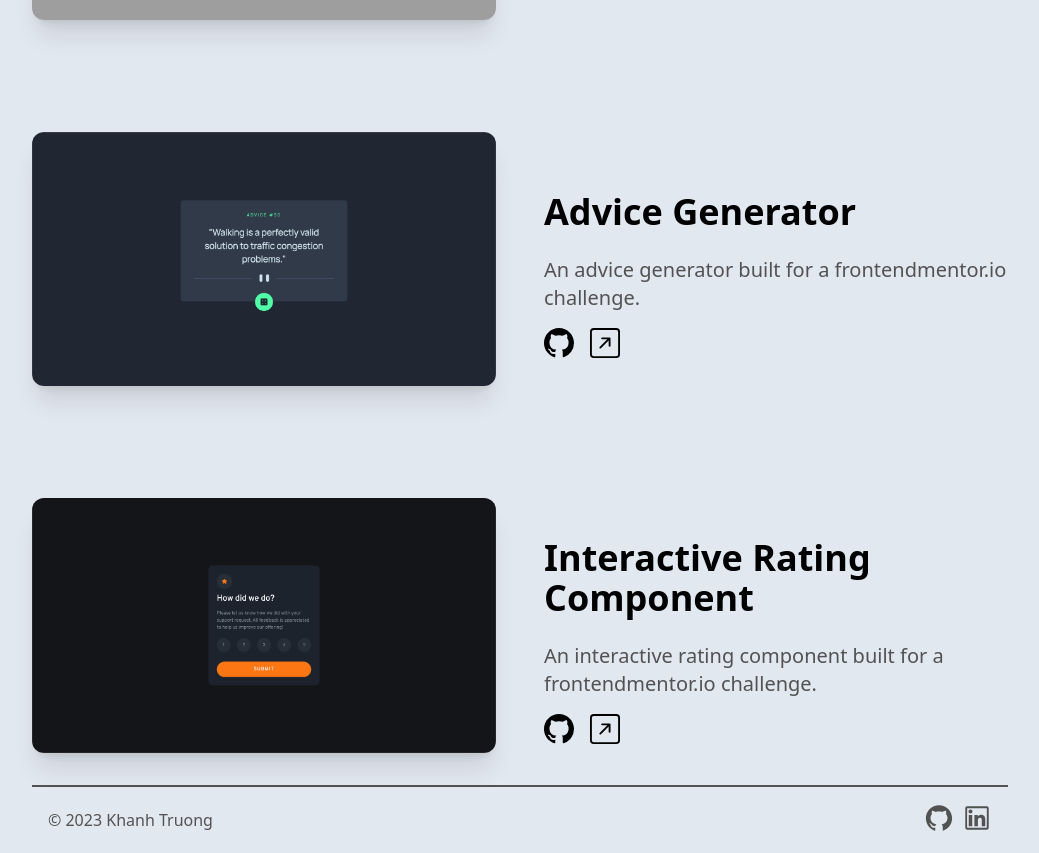
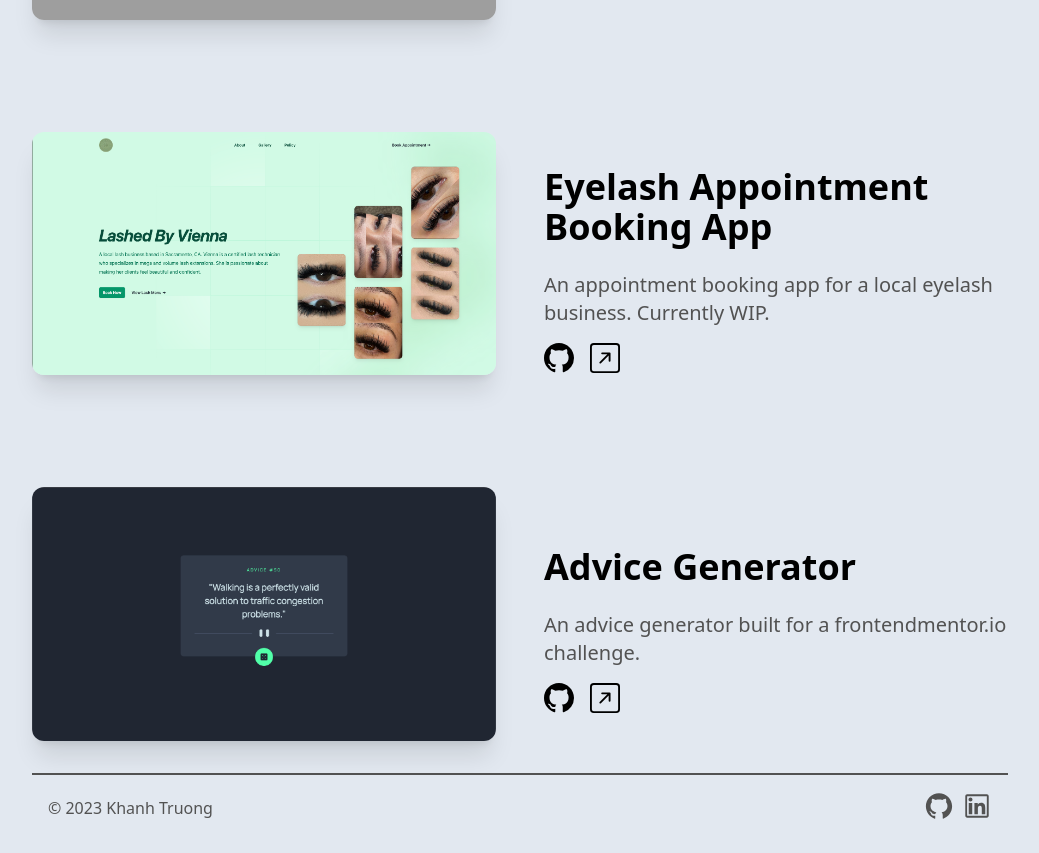
Before and after one commit to khanhtruong0808/kt-portfolio, a Next.js app: page / in a window 1280 px wide. Shown: the part 2080-2933 px from the top of the page, without its empty margins (120-1159 px from the left). Built offline with nearby package versions, Linux system fonts and the light colour scheme; grey boxes are pictures that could not be loaded.

Commit message:
add vienna's lash project

```diff
--- a/src/components/ProjectsSection.tsx
+++ b/src/components/ProjectsSection.tsx
@@ -14,29 +14,28 @@ const projects = [
     link: "https:tea-rex.vercel.app",
   },
   {
+    name: "Eyelash Appointment Booking App",
+    description:
+      "An appointment booking app for a local eyelash business. Currently WIP.",
+    image: "/lashed-by-vienna.png",
+    github: "https://github.com/khanhtruong0808/lashed-by-vienna",
+    link: "https://lashed-by-vienna.vercel.app/",
+  },
+  {
     name: "Advice Generator",
     description: "An advice generator built for a frontendmentor.io challenge.",
     image: "/advice-generator.png",
     github: "https://github.com/khanhtruong0808/advice-generator-app",
     link: "https://advice-generator-app-ten-sepia.vercel.app/",
   },
-  {
-    name: "Interactive Rating Component",
-    description:
-      "An interactive rating component built for a frontendmentor.io challenge.",
-    image: "/rating-comp.png",
-    github:
-      "https://github.com/khanhtruong0808/interactive-rating-component-main",
-    link: "https://interactive-rating-component-main-khaki-gamma.vercel.app/",
-  },
 ];
 
 const ProjectsSection = () => {
   return (
     <section id="projects">
-      <h1 className="my-10 text-center font-bold text-4xl">
+      <h1 className="my-10 text-center text-4xl font-bold">
         Projects
-        <hr className="w-6 h-1 mx-auto my-4 bg-cyan-500 border-0 rounded"></hr>
+        <hr className="mx-auto my-4 h-1 w-6 rounded border-0 bg-cyan-500"></hr>
       </h1>
 
       <div className="flex flex-col space-y-28">
@@ -44,7 +43,7 @@ const ProjectsSection = () => {
           return (
             <div key={idx}>
               <SlideUp offset="-300px 0px -300px 0px">
-                <div className="flex flex-col animate-slideUpCubiBezier animation-delay-2 md:flex-row md:space-x-12 items-start md:items-center">
+                <div className="animation-delay-2 flex animate-slideUpCubiBezier flex-col items-start md:flex-row md:items-center md:space-x-12">
                   <div className="md:w-1/2">
                     <Link href={project.link}>
                       <Image
@@ -52,26 +51,26 @@ const ProjectsSection = () => {
                         alt=""
                         width={1000}
                         height={1000}
-                        className="rounded-xl shadow-xl hover:opacity-70 object-fill"
+                        className="rounded-xl object-fill shadow-xl hover:opacity-70"
                       />
                     </Link>
                   </div>
                   <div className="mt-8 md:w-1/2">
-                    <h1 className="text-4xl font-bold mb-6">{project.name}</h1>
-                    <p className="text-xl leading-7 mb-4 text-neutral-600 dark:text-neutral-300">
+                    <h1 className="mb-6 text-4xl font-bold">{project.name}</h1>
+                    <p className="mb-4 text-xl leading-7 text-neutral-600 dark:text-neutral-300">
                       {project.description}
                     </p>
-                    <div className="flex flex-row align-bottom space-x-4">
+                    <div className="flex flex-row space-x-4 align-bottom">
                       <Link href={project.github} target="_blank">
                         <BsGithub
                           size={30}
-                          className="hover:-translate-y-1 transition-transform cursor-pointer"
+                          className="cursor-pointer transition-transform hover:-translate-y-1"
                         />
                       </Link>
                       <Link href={project.link} target="_blank">
                         <BsArrowUpRightSquare
                           size={30}
-                          className="hover:-translate-y-1 transition-transform cursor-pointer"
+                          className="cursor-pointer transition-transform hover:-translate-y-1"
                         />
                       </Link>
                     </div>
```
Also changed, not shown: public/lashed-by-vienna.png (added), public/rating-comp.png (deleted).
